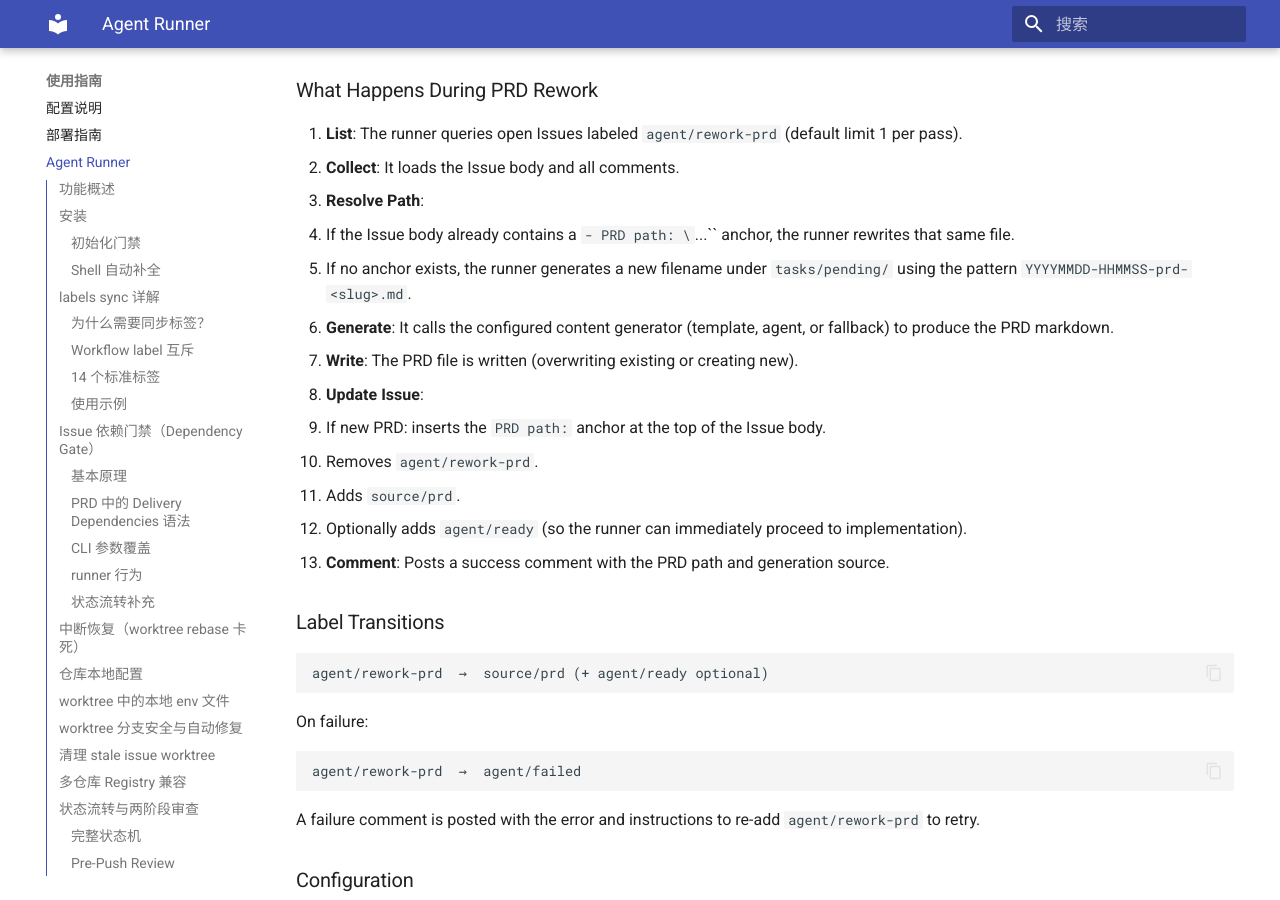
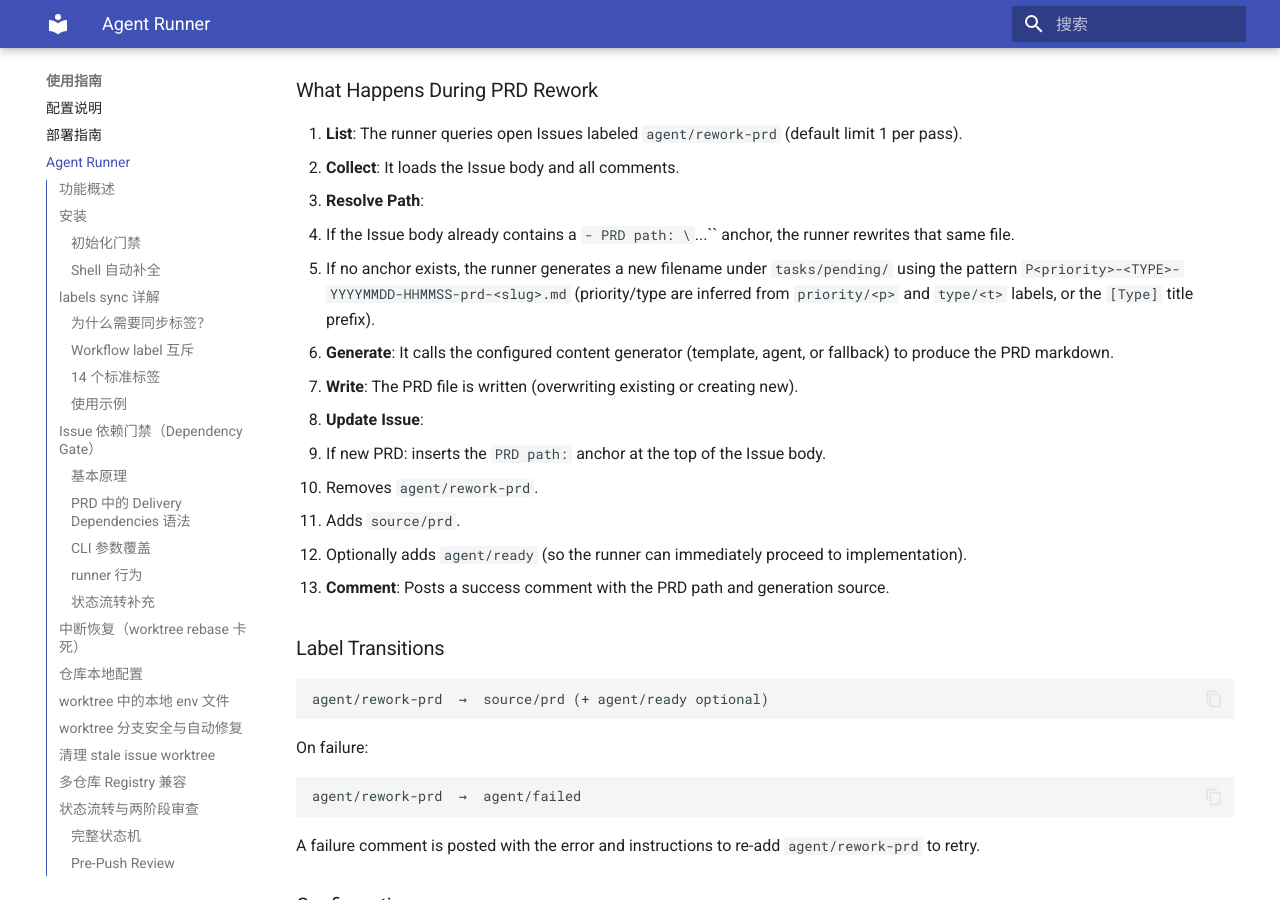
Before and after one commit to zata-zhangtao/keda, an MkDocs documentation site: the page built from docs/guides/agent-runner.md, in a window 1280 px wide and 900 px high, scrolled down 18140 px. Built offline with MkDocs 1.6.1 and Material for MkDocs 9.7.7, drawn with Linux system fonts in a browser that asks for light colours.

Commit message:
docs(prd): clarify new-issue filename pattern and tighten failure-write test (#87) - docs/guides/agent-runner.md: align the PRD Rework Workflow filename pattern description with the actual implementat

```diff
--- a/docs/guides/agent-runner.md
+++ b/docs/guides/agent-runner.md
@@ -751,7 +751,7 @@ The next daemon pass or `iar run` will detect the label and process the Issue be
 2. **Collect**: It loads the Issue body and all comments.
 3. **Resolve Path**:
    - If the Issue body already contains a `- PRD path: \`...\`` anchor, the runner rewrites that same file.
-   - If no anchor exists, the runner generates a new filename under `tasks/pending/` using the pattern `YYYYMMDD-HHMMSS-prd-<slug>.md`.
+   - If no anchor exists, the runner generates a new filename under `tasks/pending/` using the pattern `P<priority>-<TYPE>-YYYYMMDD-HHMMSS-prd-<slug>.md` (priority/type are inferred from `priority/<p>` and `type/<t>` labels, or the `[Type]` title prefix).
 4. **Generate**: It calls the configured content generator (template, agent, or fallback) to produce the PRD markdown.
 5. **Write**: The PRD file is written (overwriting existing or creating new).
 6. **Update Issue**:
```
Also changed, not shown: 1 other file.
